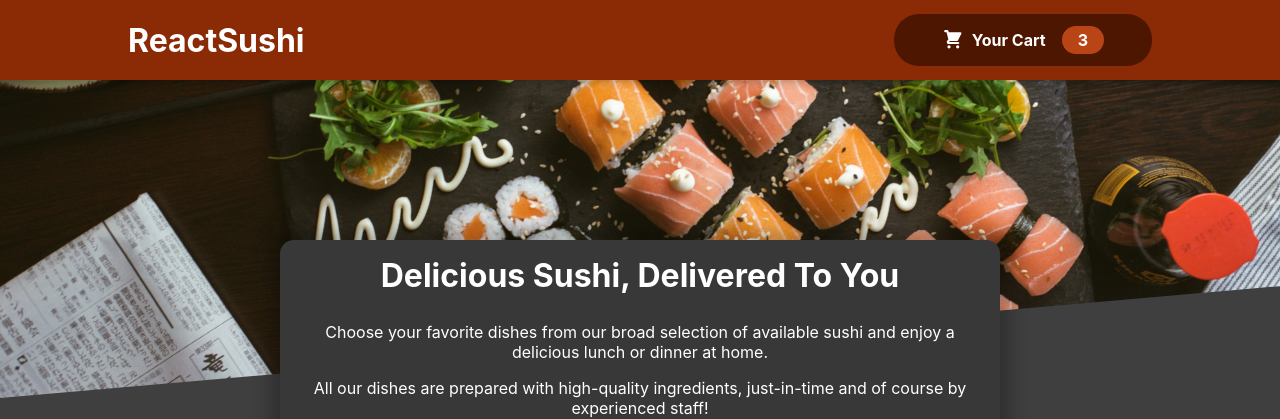
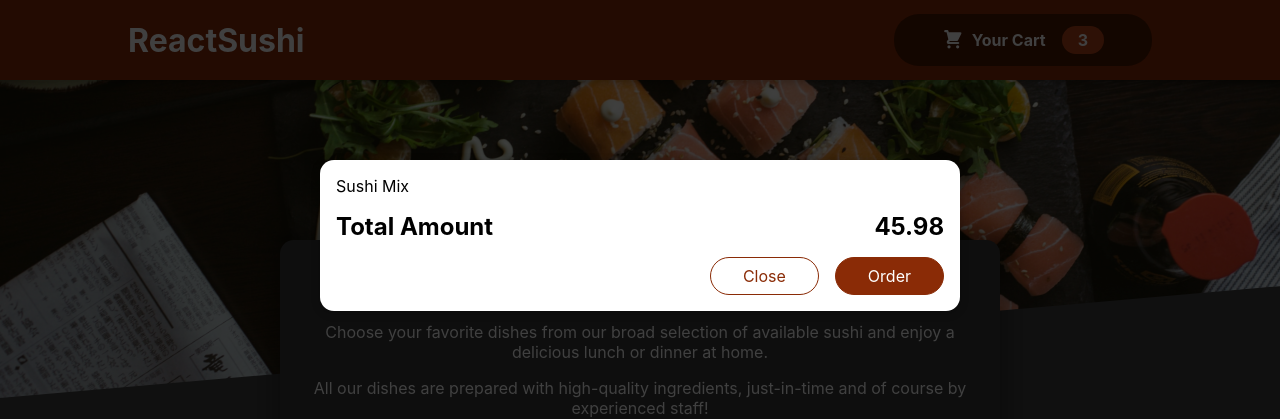
Before and after one commit to SteBal20/react-context, a React (Create React App) app: page / in a window 1280 px wide. Shown: the top 419 px of the page. Built offline with nearby package versions, Linux system fonts and the light colour scheme.

Commit message:
feat(modal): modal portal added

```diff
--- a/public/index.html
+++ b/public/index.html
@@ -3,7 +3,10 @@
   <head>
     <meta charset="utf-8" />
     <link rel="icon" href="%PUBLIC_URL%/favicon.ico" />
-    <meta name="viewport" content="width=device-width, initial-scale=1" />
+    <meta
+      name="viewport"
+      content="width=device-width, initial-scale=1"
+    />
     <meta name="theme-color" content="#000000" />
     <meta
       name="description"
@@ -24,10 +27,13 @@
       work correctly both with client-side routing and a non-root public URL.
       Learn how to configure a non-root public URL by running `npm run build`.
     -->
-    <title>React App</title>
+    <title>ReactSushi</title>
   </head>
   <body>
-    <noscript>You need to enable JavaScript to run this app.</noscript>
+    <noscript
+      >You need to enable JavaScript to run this app.</noscript
+    >
+    <div id="overlays"></div>
     <div id="root"></div>
     <!--
       This HTML file is a template.
--- a/src/App.tsx
+++ b/src/App.tsx
@@ -2,10 +2,12 @@
 
 import Header from "./components/Layout/Header";
 import Sushi from "./components/Sushi/Sushi";
+import Cart from "./components/Cart/Cart";
 
 function App() {
   return (
     <Fragment>
+      <Cart />
       <Header />
       <main>
         <Sushi />
--- a/src/components/Cart/Cart.tsx
+++ b/src/components/Cart/Cart.tsx
@@ -1,4 +1,6 @@
 import classes from "./Cart.module.css";
+
+import Modal from "../UI/Modal";
 
 const Cart = () => {
   const cartItems = (
@@ -12,7 +14,7 @@
   );
 
   return (
-    <div>
+    <Modal>
       {cartItems}
       <div className={classes.total}>
         <span>Total Amount</span>
@@ -22,7 +24,7 @@
         <button className={classes["button--alt"]}>Close</button>
         <button className={classes.button}>Order</button>
       </div>
-    </div>
+    </Modal>
   );
 };
 
--- /dev/null
+++ b/src/components/UI/Modal.module.css
@@ -0,0 +1,40 @@
+.backdrop {
+  position: fixed;
+  top: 0;
+  left: 0;
+  width: 100%;
+  height: 100vh;
+  z-index: 20;
+  background-color: rgba(0, 0, 0, 0.75);
+}
+
+.modal {
+  position: fixed;
+  top: 20vh;
+  left: 5%;
+  width: 90%;
+  background-color: white;
+  padding: 1rem;
+  border-radius: 14px;
+  box-shadow: 0 2px 8px rgba(0, 0, 0, 0.25);
+  z-index: 30;
+  animation: slide-down 300ms ease-out forwards;
+}
+
+@media (min-width: 768px) {
+  .modal {
+    width: 40rem;
+    left: calc(50% - 20rem);
+  }
+}
+
+@keyframes slide-down {
+  from {
+    opacity: 0;
+    transform: translateY(-3rem);
+  }
+  to {
+    opacity: 1;
+    transform: translateY(0);
+  }
+}
--- /dev/null
+++ b/src/components/UI/Modal.tsx
@@ -0,0 +1,34 @@
+import React, { Fragment } from "react";
+import ReactDOM from "react-dom";
+
+import classes from "./Modal.module.css";
+
+const Backdrop = () => {
+  return <div className={classes.backdrop} />;
+};
+
+const ModalOverlay: React.FC<{ children: React.ReactNode }> = (
+  props
+) => {
+  return (
+    <div className={classes.modal}>
+      <div className={classes.content}>{props.children}</div>
+    </div>
+  );
+};
+
+const portalElement = document.getElementById("overlays")!;
+
+const Modal: React.FC<{ children: React.ReactNode }> = (props) => {
+  return (
+    <Fragment>
+      {ReactDOM.createPortal(<Backdrop />, portalElement)}
+      {ReactDOM.createPortal(
+        <ModalOverlay>{props.children}</ModalOverlay>,
+        portalElement
+      )}
+    </Fragment>
+  );
+};
+
+export default Modal;
```
